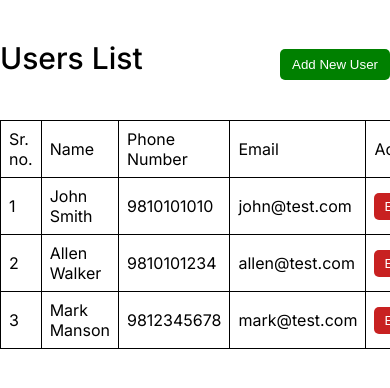
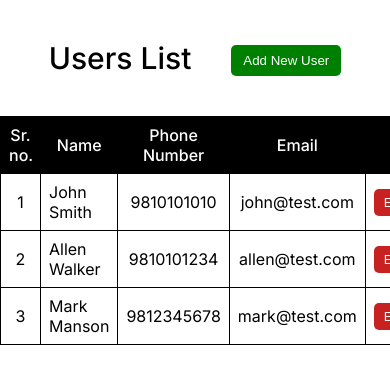
Before and after one commit to Shahrukh-elRed/next-js-crud-demo, a Next.js app: page / in a window 390 px wide. Shown: the top 388 px of the page. Built offline with nearby package versions, Linux system fonts and the light colour scheme.

Commit message:
changed table and header css, made table responsive and added buttons

```diff
--- a/src/app/globals.css
+++ b/src/app/globals.css
@@ -26,10 +26,31 @@ a {
   margin: 40px 0 0 0;
   display: flex;
   justify-content: space-between;
-  width: 550px;
+  align-items: center;
+  width: 75%;
+}
+
+.user-table-header-one,
+.user-table-header-two,
+.user-table-header-three,
+.user-table-header-four,
+.user-table-header-five {
+  text-align: center;
+  font-weight: 500;
+  color: #fff;
+  background-color: #000;
+}
+
+.user-table-header-one {
+  max-width: 40px;
+}
+
+.user-data-table-container {
+  overflow-x: auto;
 }
 
 .user-data-table {
+  width: 80%;
   margin: 40px auto 0;
 }
 
@@ -39,6 +60,11 @@ td {
   border: 1px solid #000;
   border-collapse: collapse;
   padding: 8px;
+  text-align: center;
+}
+
+.user-table-name {
+  text-align: start !important;
 }
 
 button {
@@ -69,4 +95,5 @@ button:focus {
   padding: 8px 12px;
   color: #fff;
   background-color: green;
+  vertical-align: middle;
 }
--- a/src/app/page.js
+++ b/src/app/page.js
@@ -49,21 +49,26 @@ export default function Home() {
           </span>
         </div>
       </div>
+      <div className="user-data-table-container">
         <table className="user-data-table">
           <thead>
             <tr>
-            <td>Sr. no.</td>
-            <td>Name</td>
-            <td>Phone Number</td>
-            <td>Email</td>
-            <td colSpan={2}>Actions</td>
+              <td className="user-table-header-one">Sr. no.</td>
+              <td className="user-table-header-two">Name</td>
+              <td className="user-table-header-three">Phone Number</td>
+              <td className="user-table-header-four">Email</td>
+              <td className="user-table-header-five" colSpan={2}>
+                Actions
+              </td>
             </tr>
           </thead>
           <tbody>
             {usersData.map((user, index) => (
               <tr key={user.id}>
                 <td>{index + 1}</td>
-              <td>{user.firstName + " " + user.lastName}</td>
+                <td className="user-table-name">
+                  {user.firstName + " " + user.lastName}
+                </td>
                 <td>{user.phoneNumber}</td>
                 <td>{user.email}</td>
                 <td>
@@ -86,6 +91,7 @@ export default function Home() {
             ))}
           </tbody>
         </table>
+      </div>
     </main>
   );
 }
```
Lines whose indentation alone changed are shown as unchanged.
